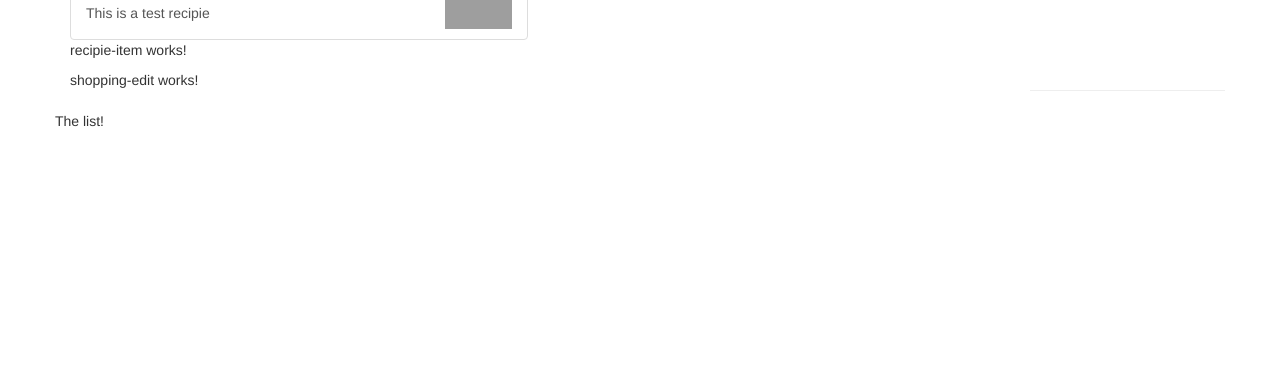
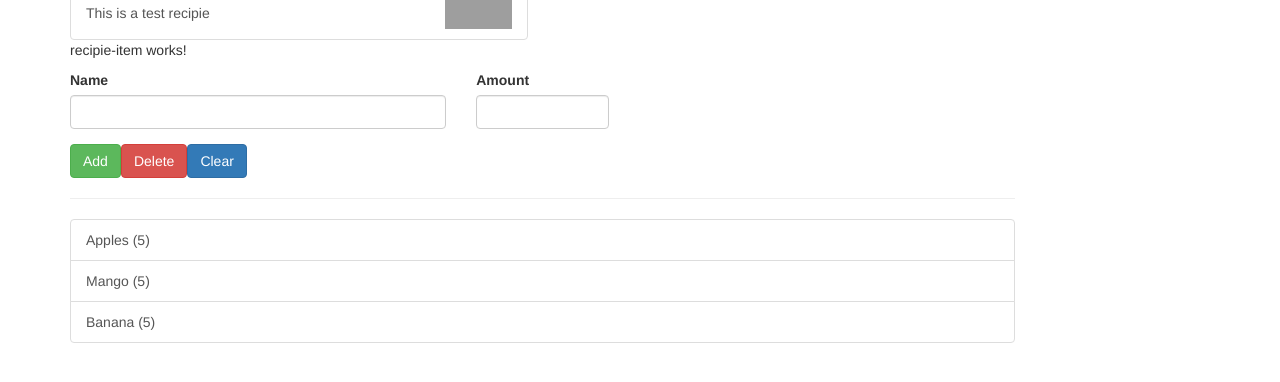
Before and after one commit to tknikhil/angular_project, an Angular app: page / in a window 1280 px wide. Shown: the part 250-632 px from the top of the page. Built offline with nearby package versions, Linux system fonts and the light colour scheme; grey boxes are pictures that could not be loaded.

Commit message:
Added content to Shopping list

```diff
--- /dev/null
+++ b/src/app/shared/ingredients.model.ts
@@ -0,0 +1,3 @@
+export class Ingredients {
+  constructor(public name: string, public amount: number) {}
+}
--- a/src/app/shopping-list/shopping-edit/shopping-edit.component.html
+++ b/src/app/shopping-list/shopping-edit/shopping-edit.component.html
@@ -1 +1,23 @@
-<p>shopping-edit works!</p>
+<div class="row">
+  <div class="col-xs-12">
+    <form>
+      <div class="row">
+        <div class="col-sm-5 form-group">
+          <label for="name">Name</label>
+          <input type="text" id="name" class="form-control" />
+        </div>
+        <div class="col-sm-2 form-group">
+          <label for="amount">Amount</label>
+          <input type="number" id="amount" class="form-control" />
+        </div>
+      </div>
+      <div class="row">
+        <div class="col-xs-12">
+          <button class="btn btn-success" type="submit">Add</button>
+          <button class="btn btn-danger" type="button">Delete</button>
+          <button class="btn btn-primary" type="button">Clear</button>
+        </div>
+      </div>
+    </form>
+  </div>
+</div>
--- a/src/app/shopping-list/shopping-list.component.html
+++ b/src/app/shopping-list/shopping-list.component.html
@@ -1,7 +1,15 @@
 <div class="row">
-    <div class="col-xs-10">
-        <app-shopping-edit></app-shopping-edit>
-    </div>
-    <hr>
-    <p>The list!</p>
+  <div class="col-xs-10">
+    <app-shopping-edit></app-shopping-edit>
+    <hr />
+    <ul class="list-group">
+      <a
+        class="list-group-item"
+        style="cursor: pointer"
+        *ngFor="let ingredients of ingredients"
+      >
+        {{ ingredients.name }} ({{ ingredients.amount }})
+      </a>
+    </ul>
+  </div>
 </div>
--- a/src/app/shopping-list/shopping-list.component.ts
+++ b/src/app/shopping-list/shopping-list.component.ts
@@ -1,15 +1,18 @@
 import { Component, OnInit } from '@angular/core';
+import { Ingredients } from '../shared/ingredients.model';
 
 @Component({
   selector: 'app-shopping-list',
   templateUrl: './shopping-list.component.html',
-  styleUrls: ['./shopping-list.component.css']
+  styleUrls: ['./shopping-list.component.css'],
 })
 export class ShoppingListComponent implements OnInit {
+  ingredients: Ingredients[] = [
+    new Ingredients('Apples', 5),
+    new Ingredients('Mango', 5),
+    new Ingredients('Banana', 5),
+  ];
+  constructor() {}
 
-  constructor() { }
-
-  ngOnInit(): void {
-  }
-
+  ngOnInit(): void {}
 }
```
